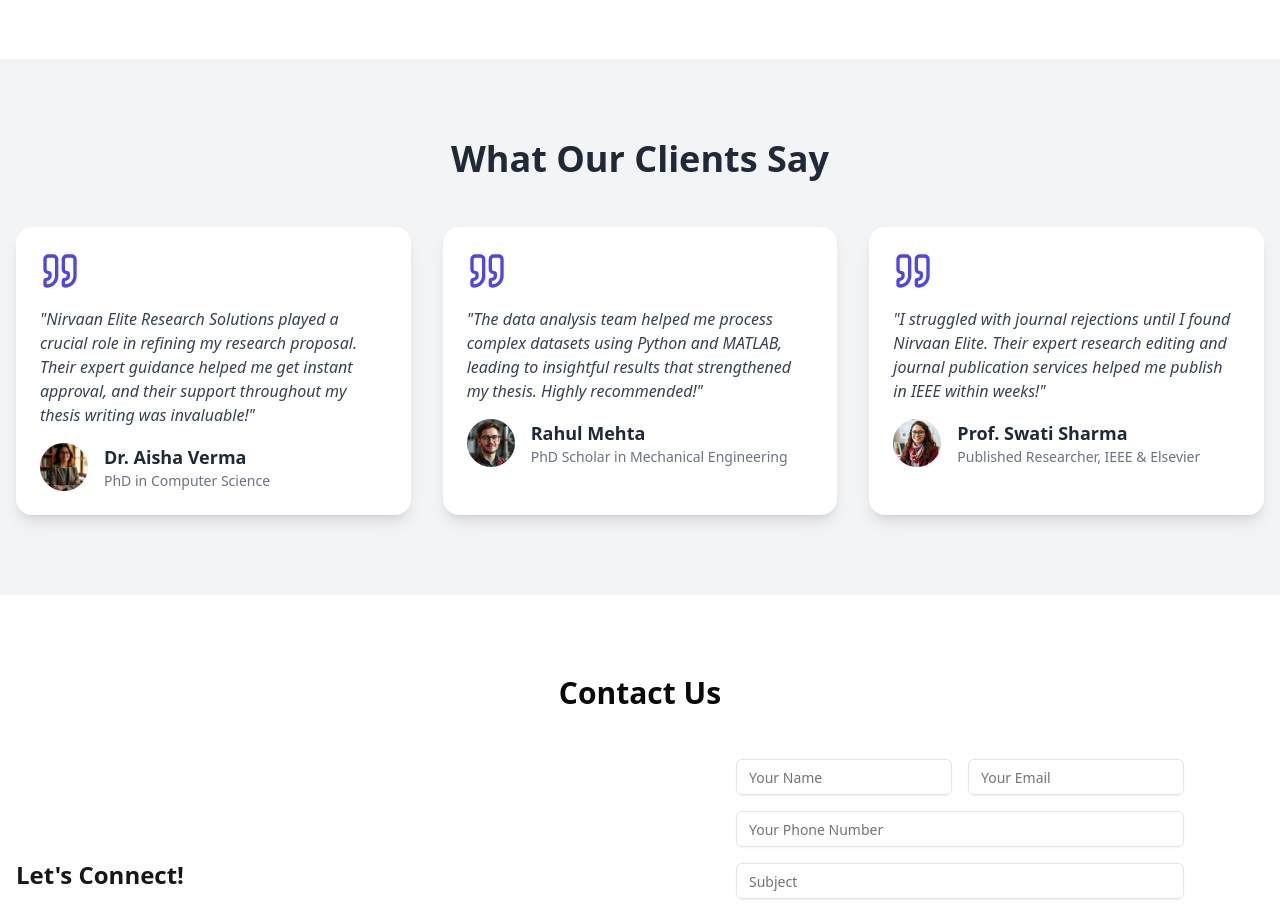
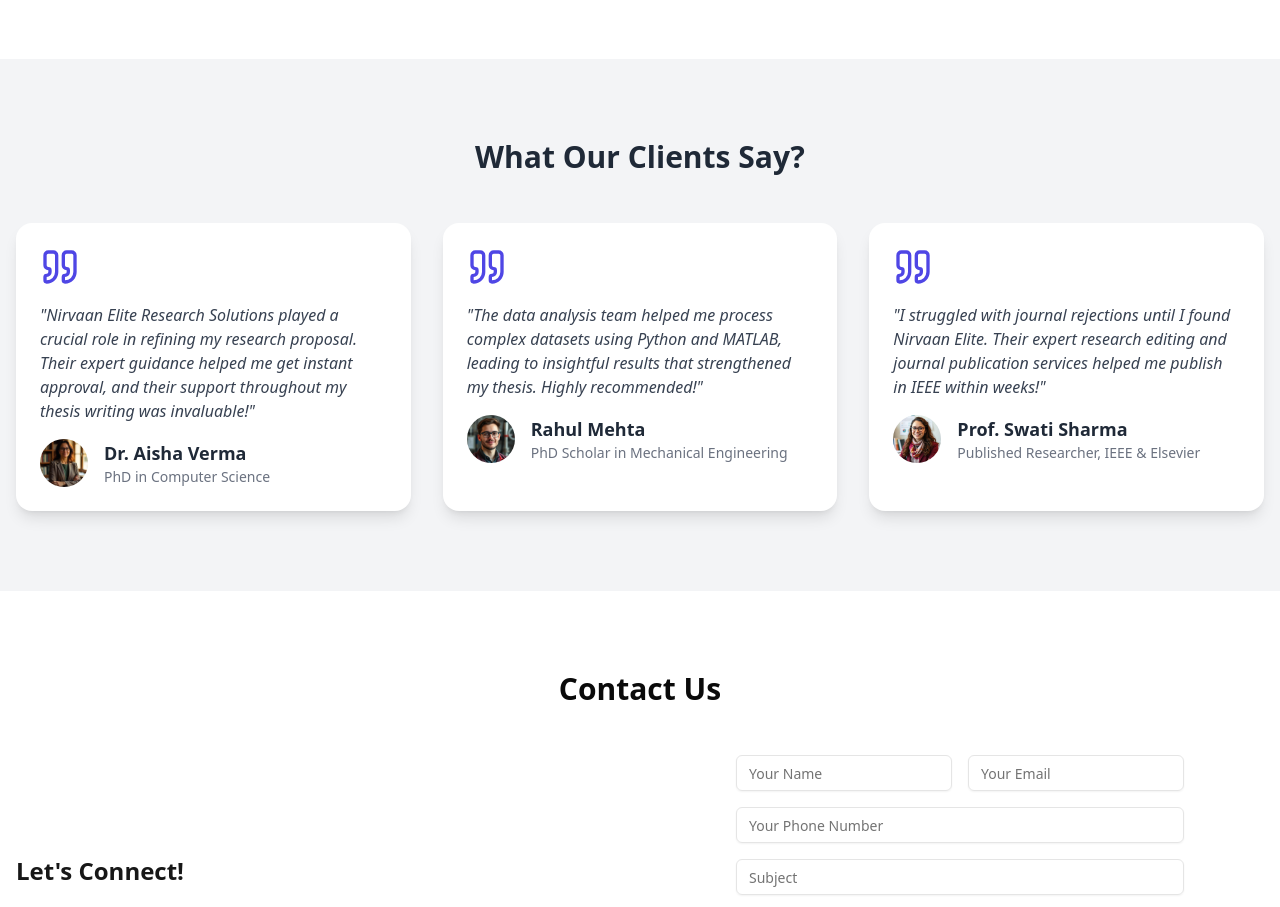
Before and after one commit to ashutosh017/Nirvana-Elite-Reasearch-Solutions, a Next.js app: page / in a window 1280 px wide. Shown: the part 2820-3727 px from the top of the page. Built offline with nearby package versions, Linux system fonts and the light colour scheme.

Commit message:
added db, pollished the ui

```diff
--- a/app/api/v1/contacts/route.ts
+++ b/app/api/v1/contacts/route.ts
@@ -1,4 +1,4 @@
-import { NextRequest, NextResponse } from "next/server";
+import { NextRequest } from "next/server";
 import z from "zod";
 import { prisma } from "../../../../db/src/index";
 
@@ -9,7 +9,7 @@
   message: z.string().max(1000),
   service: z.string().max(100),
 });
-export async function POST(req: NextRequest, res: NextResponse) {
+export async function POST(req: NextRequest) {
   const data = await req.json();
   const parsedData = formSchema.safeParse(data);
   console.log("data: ", data);
--- a/app/components/ContactUs.tsx
+++ b/app/components/ContactUs.tsx
@@ -1,5 +1,5 @@
 "use client";
-import { RefObject, useRef, useState } from "react";
+import {  FormEvent, useRef } from "react";
 import { Button } from "../../components/ui/button";
 import { Input } from "../../components/ui/input";
 import { Textarea } from "../../components/ui/textarea";
@@ -8,13 +8,13 @@
 import "react-toastify/dist/ReactToastify.css";
 import { motion } from "framer-motion";
 
-interface FormDataSchema {
-  name: string;
-  email: string;
-  phone: string;
-  message: string;
-  service: string;
-}
+// interface FormDataSchema {
+//   name: string;
+//   email: string;
+//   phone: string;
+//   message: string;
+//   service: string;
+// }
 
 const BACKEND_URL = "http://localhost:3000";
 
@@ -25,7 +25,7 @@
   const serviceRef = useRef<HTMLInputElement>(null);
   const messageRef = useRef<HTMLTextAreaElement>(null);
 
-  const handleSubmit = async (e: any) => {
+  const handleSubmit = async (e: FormEvent<HTMLFormElement>) => {
     console.log("handleSubmit called");
     e.preventDefault();
     try {
@@ -109,11 +109,11 @@
             transition={{ duration: 0.6 }}
           >
             <h3 className="text-2xl font-semibold mb-4 text-primary">
-              Let's Connect!
+              Let&apos;s Connect!
             </h3>
             <p className="text-gray-600">
               We’re here to help you with any questions or inquiries. Whether
-              it's about our services or just to say hello – we’d love to hear
+              it&apos;s about our services or just to say hello – we’d love to hear
               from you!
             </p>
             <p className="mt-4 text-gray-600">
--- a/app/components/Testimonials.tsx
+++ b/app/components/Testimonials.tsx
@@ -1,7 +1,8 @@
 "use client";
 
 import { Quote } from "lucide-react";
-import { easeIn, motion } from "framer-motion";
+import {  motion } from "framer-motion";
+import Image from "next/image";
 
 const testimonials = [
   {
@@ -32,12 +33,12 @@
     <section id="testimonials" className="py-20 bg-gray-100">
     <div className="container mx-auto px-4 text-center">
       <motion.h2
-        className="text-4xl font-bold mb-12 text-gray-800"
+        className="text-3xl  font-bold mb-12 text-gray-800"
         initial={{ opacity: 0, y: 50 }}
         animate={{ opacity: 1, y: 0 }}
         transition={{ duration: 0.6 }}
       >
-        What Our Clients Say
+        What Our Clients Say?
       </motion.h2>
       <div className="grid grid-cols-1 md:grid-cols-3 gap-8">
         {testimonials.map((testimonial, index) => (
@@ -50,9 +51,12 @@
             transition={{ duration: 0.5, delay: index * 0.2 }}
           >
             <Quote className="h-10 w-10 text-indigo-600 mb-4" />
-            <p className="text-gray-700 mb-4 italic">"{testimonial.feedback}"</p>
+            <p className="text-gray-700 mb-4 italic">&quot;{testimonial.feedback}&quot;</p>
             <div className="flex items-center space-x-4">
-              <img
+              <Image
+              width={100}
+              height={100}
+
                 src={testimonial.image}
                 alt={testimonial.name}
                 className="h-12 w-12 rounded-full object-cover"
--- a/package.json
+++ b/package.json
@@ -3,6 +3,7 @@
   "version": "0.1.0",
   "private": true,
   "scripts": {
+    "postinstall": "prisma generate",
     "dev": "next dev",
     "build": "next build",
     "start": "next start",
@@ -22,7 +23,9 @@
     "react-toastify": "^11.0.4",
     "tailwind-merge": "^3.0.2",
     "tailwindcss-animate": "^1.0.7",
-    "zod": "^3.24.2"
+    "zod": "^3.24.2",
+    "prisma": "^6.4.1"
+
   },
   "devDependencies": {
     "@eslint/eslintrc": "^3",
```
